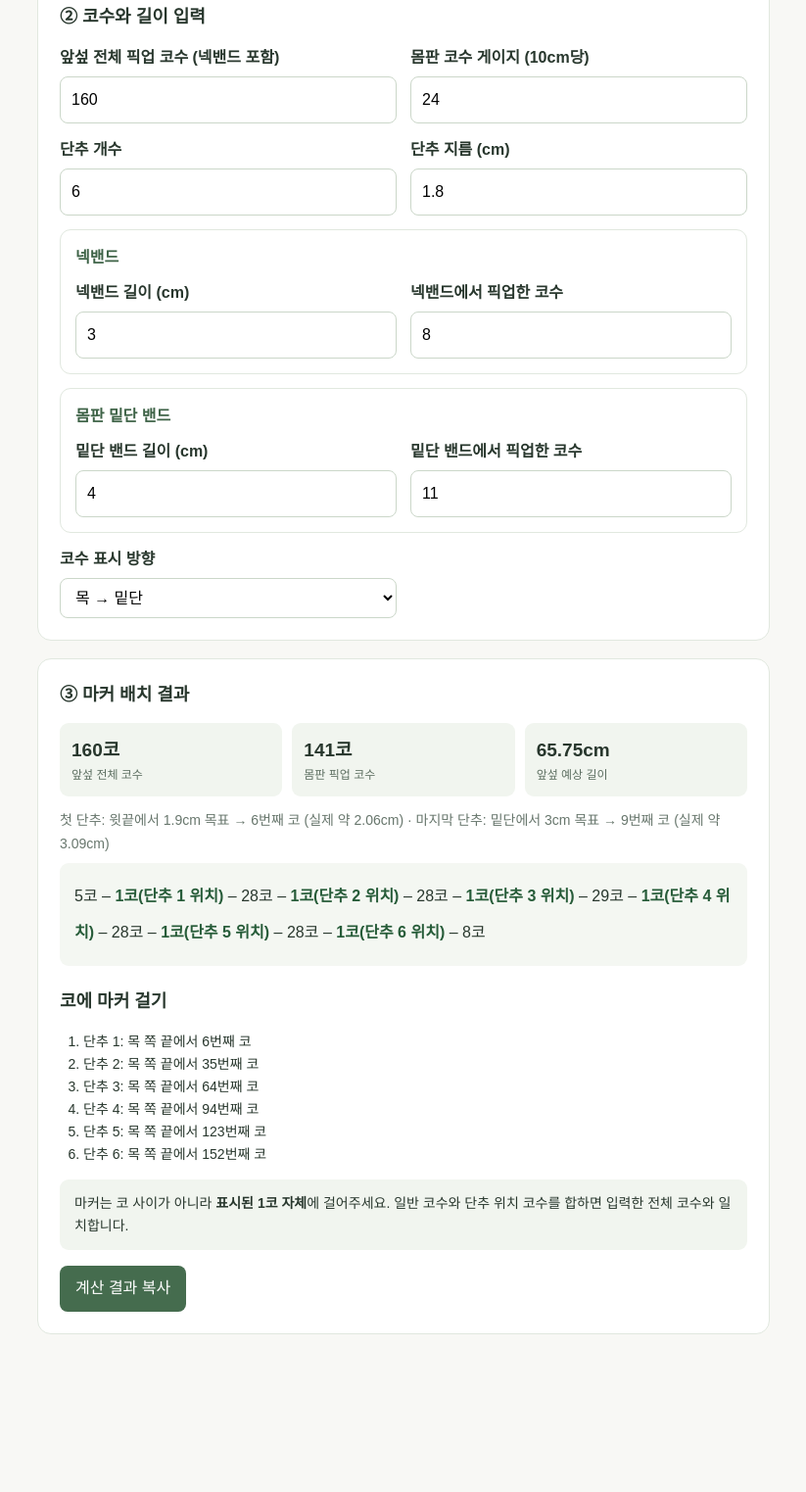
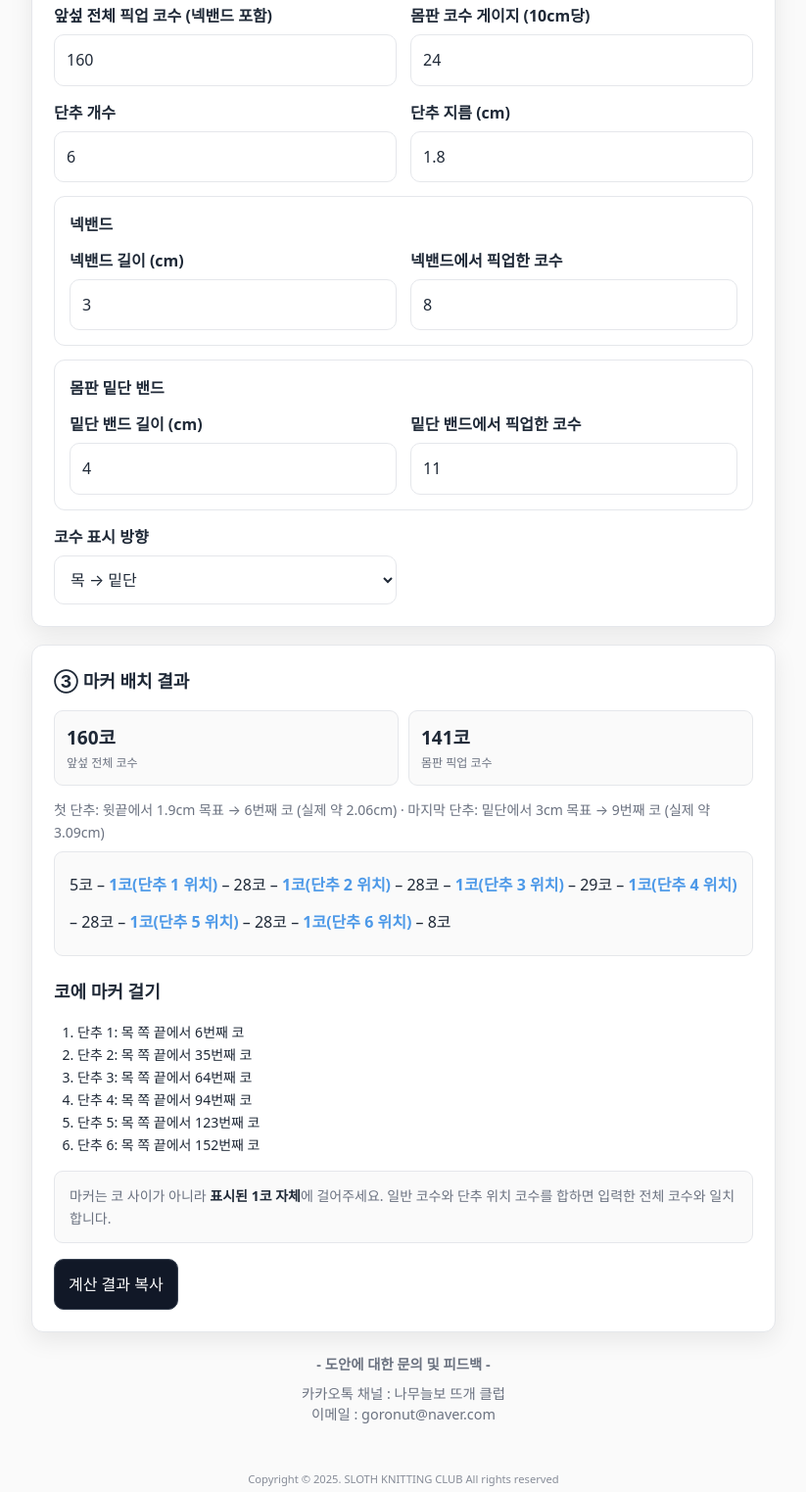
Before and after one commit to goronut/sloth.knitting.club, a plain HTML site: page buttonhole-calculator.html in a window 1280 px wide. Shown: the part 1120-2643 px from the top of the page at 98% size, without its empty margins (228-1051 px from the left). Before the commit the page ends 2547 px from the top, so only its background shows below. Drawn offline with Linux system fonts and the light colour scheme.

Commit message:
Update buttonhole-calculator.html

```diff
--- a/buttonhole-calculator.html
+++ b/buttonhole-calculator.html
@@ -6,53 +6,71 @@
 <meta name="viewport" content="width=device-width, initial-scale=1">
 <title>둥굴레 가디건 · 단추구멍 위치 계산기</title>
 <style>
-* { box-sizing: border-box; }
+*, *::before, *::after { box-sizing: border-box; }
+
+:root {
+  --bg: #fafafa;
+  --card: #ffffff;
+  --text: #1f2937;
+  --muted: #6b7280;
+  --cont: #4d99e8;
+  --line: #e5e7eb;
+  --brand: #111827;
+  --warn: #dc2626;
+  --focus: #2563eb;
+  --shadow: 0 8px 24px rgba(0,0,0,.08);
+}
+
+@media (prefers-color-scheme: dark) {
+  :root {
+    --bg: #0b0f14;
+    --card: #0f1520;
+    --text: #e5e7eb;
+    --muted: #9ca3af;
+    --line: #1f2937;
+    --shadow: 0 8px 24px rgba(0,0,0,.35);
+  }
+}
 
 body {
   margin: 0;
-  background: #f8f8f5;
-  color: #28372d;
-  font: 16px/1.65 Arial, "Noto Sans KR", sans-serif;
+  padding: 24px 16px;
+  background: var(--bg);
+  color: var(--text);
+  font: 16px/1.65 system-ui, -apple-system,
+    "Segoe UI", Roboto, "Noto Sans KR", Arial, sans-serif;
 }
 
-header {
-  text-align: center;
-  padding: 26px 16px;
-  background: #fff;
-  border-bottom: 1px solid #e3e9e0;
+header { text-align: center; margin-bottom: 12px; }
+
+header h1 {
+  margin: 0 0 4px;
+  font: 600 clamp(1.2rem, 2vw + 1rem, 1.7rem)
+    "Times New Roman", serif;
 }
 
-header h1 { margin: 0; font-size: 24px; }
-header p { margin: 4px 0 0; color: #708075; }
+header p { color: var(--muted); margin: 4px 0; }
 
-nav {
-  text-align: center;
-  padding: 12px;
-  background: #fff;
-  border-bottom: 1px solid #e3e9e0;
-}
+nav { text-align: center; margin-bottom: 20px; }
+nav a { color: var(--cont); text-decoration: none; }
+nav a:hover { text-decoration: underline; }
 
-nav a { color: #42674a; text-decoration: none; }
-
-main {
-  max-width: 780px;
-  margin: auto;
-  padding: 24px 16px 65px;
-}
+main { max-width: 760px; margin: auto; }
 
 h2 { font-size: 24px; margin: 0 0 4px; }
 h3 { font-size: 18px; margin: 0 0 14px; }
-h4 { margin: 0 0 10px; color: #3d6246; }
+h4 { margin: 0 0 10px; }
 p { margin: 8px 0; }
 
-.muted { color: #68776d; font-size: 14px; }
+.muted { color: var(--muted); font-size: 14px; }
 
 .panel {
+  background: var(--card);
+  border: 1px solid var(--line);
+  border-radius: 12px;
+  box-shadow: var(--shadow);
   padding: 22px;
   margin-top: 18px;
-  background: white;
-  border: 1px solid #e1e8df;
-  border-radius: 14px;
 }
 
 .inputs {
@@ -64,49 +82,55 @@ p { margin: 8px 0; }
 label {
   display: block;
   font-weight: 600;
-  margin-bottom: 5px;
+  margin-bottom: 6px;
 }
 
 input, select {
   width: 100%;
+  padding: 12px;
   font: inherit;
-  padding: 10px 11px;
-  background: white;
-  border: 1px solid #cbd7c9;
-  border-radius: 8px;
+  background: var(--card);
+  color: var(--text);
+  border: 1px solid var(--line);
+  border-radius: 10px;
 }
 
 input:focus, select:focus {
-  outline: 2px solid #a8c5ab;
+  outline: 2px solid var(--focus);
+  outline-offset: 1px;
 }
 
 .pair {
-  border: 1px solid #e1e8df;
+  border: 1px solid var(--line);
   border-radius: 11px;
   padding: 15px;
   margin-top: 14px;
 }
 
 .note {
-  background: #f1f5ef;
-  border-radius: 9px;
-  font-size: 14px;
   padding: 13px 15px;
   margin-top: 14px;
+  border: 1px solid var(--line);
+  border-radius: 9px;
+  background: var(--bg);
+  color: var(--muted);
+  font-size: 14px;
 }
 
+.note strong { color: var(--text); }
+
 .error {
-  color: #a63333;
+  color: var(--warn);
   font-weight: 700;
   margin-top: 14px;
 }
 
 .diagram {
-  display: block;
   width: 100%;
   max-height: 470px;
-  background: #fbfcfa;
-  border: 1px solid #e6ebe3;
+  display: block;
+  background: #fff;
+  border: 1px solid var(--line);
   border-radius: 11px;
 }
 
@@ -116,27 +140,28 @@ input:focus, select:focus {
   gap: 10px 16px;
   margin-top: 10px;
   font-size: 13px;
-  color: #58675b;
+  color: var(--muted);
 }
 
 .swatch {
   display: inline-block;
   width: 12px;
   height: 12px;
-  border-radius: 3px;
   margin-right: 5px;
   vertical-align: -1px;
+  border-radius: 3px;
 }
 
 .summary {
   display: grid;
-  grid-template-columns: repeat(3, 1fr);
+  grid-template-columns: repeat(2, minmax(0,1fr));
   gap: 10px;
   margin-bottom: 13px;
 }
 
 .stat {
-  background: #f1f5ef;
+  background: var(--bg);
+  border: 1px solid var(--line);
   padding: 12px;
   border-radius: 9px;
 }
@@ -149,46 +174,62 @@ input:focus, select:focus {
 .stat span {
   display: block;
   font-size: 12px;
-  color: #5c6e60;
+  color: var(--muted);
 }
 
 .sequence {
   line-height: 2.35;
   padding: 15px;
-  background: #f4f7f2;
+  background: var(--bg);
+  border: 1px solid var(--line);
   border-radius: 9px;
   overflow-wrap: anywhere;
 }
 
 .marker {
-  color: #275c39;
+  color: var(--cont);
   font-weight: 700;
 }
 
-.details {
-  padding-left: 24px;
-  font-size: 14px;
-}
+.details { padding-left: 24px; font-size: 14px; }
 
 button {
-  padding: 10px 16px;
+  padding: 12px 14px;
   margin-top: 8px;
-  background: #456c4e;
+  background: #111827;
   color: #fff;
-  border: 0;
-  border-radius: 8px;
+  border: 1px solid #374151;
+  border-radius: 10px;
   font: inherit;
   cursor: pointer;
 }
 
-button:hover { background: #315739; }
+button:hover { background: #374151; }
+
+.contact {
+  max-width: 760px;
+  margin: 22px auto 0;
+  font-size: .9rem;
+  color: var(--muted);
+  text-align: center;
+  line-height: 1.5;
+}
+
+.contact .spaced {
+  display: block;
+  margin-top: 8px;
+}
+
+.copyright {
+  font-size: .7rem;
+  opacity: .8;
+}
 
 [hidden] { display: none !important; }
 
 @media (max-width: 520px) {
   .panel { padding: 16px; }
   .inputs { grid-template-columns: 1fr; }
-  .summary { grid-template-columns: 1fr 1fr; }
 }
 </style>
 </head>
@@ -208,7 +249,8 @@ button:hover { background: #315739; }
 
 <h2>둥굴레 가디건 · 단추구멍 위치 계산기</h2>
 <p class="muted">
-  단추 위치에 해당하는 코를 미리 찾아 마커를 거는 계산기입니다.
+  단추 위치에 해당하는 코를 미리 찾아
+  마커를 거는 계산기입니다.
 </p>
 
 <section class="panel">
@@ -217,18 +259,18 @@ button:hover { background: #315739; }
   <svg class="diagram"
        viewBox="0 0 570 470"
        role="img"
-       aria-label="넥밴드와 밑단 밴드, 단추 배치 모식도"
+       aria-label="단추 배치 모식도"
        xmlns="http://www.w3.org/2000/svg">
 
     <text x="120" y="30"
           text-anchor="middle"
           font-size="16"
-          fill="#34473b">목</text>
+          fill="#1f2937">목</text>
 
     <rect x="82" y="45"
           width="76" height="380" rx="7"
-          fill="#f2f5f0"
-          stroke="#9bae9d"
+          fill="#f3f4f6"
+          stroke="#9ca3af"
           stroke-width="2"/>
 
     <g id="diagramLayer"></g>
@@ -236,24 +278,25 @@ button:hover { background: #315739; }
     <text x="120" y="453"
           text-anchor="middle"
           font-size="16"
-          fill="#34473b">밑단</text>
+          fill="#1f2937">밑단</text>
   </svg>
 
   <div class="legend">
     <span>
-      <i class="swatch" style="background:#dbe8dd"></i>
+      <i class="swatch" style="background:#dbeafe"></i>
       넥밴드
     </span>
     <span>
-      <i class="swatch" style="background:#f2f5f0;border:1px solid #b7c6b6"></i>
+      <i class="swatch" style="background:#f3f4f6"></i>
       몸판
     </span>
     <span>
-      <i class="swatch" style="background:#e8e3d5"></i>
+      <i class="swatch" style="background:#e5e7eb"></i>
       밑단 밴드
     </span>
     <span>
-      <i class="swatch" style="background:#427753;border-radius:50%"></i>
+      <i class="swatch"
+         style="background:#4d99e8;border-radius:50%"></i>
       단추 위치
     </span>
   </div>
@@ -386,18 +429,14 @@ button:hover { background: #315739; }
       <strong id="bodySummary">—</strong>
       <span>몸판 픽업 코수</span>
     </div>
-
-    <div class="stat">
-      <strong id="lengthSummary">—</strong>
-      <span>앞섶 예상 길이</span>
-    </div>
   </div>
 
   <p id="placementSummary" class="muted"></p>
-
   <div id="sequence" class="sequence"></div>
 
-  <h3 style="margin-top:22px">코에 마커 걸기</h3>
+  <h3 style="margin-top:22px">
+    코에 마커 걸기
+  </h3>
 
   <ol id="markerList" class="details"></ol>
 
@@ -415,6 +454,21 @@ button:hover { background: #315739; }
 
 </main>
 
+<footer class="contact">
+  <b>- 도안에 대한 문의 및 피드백 -</b>
+
+  <span class="spaced">
+    카카오톡 채널 : 나무늘보 뜨개 클럽<br>
+    이메일 : goronut@naver.com
+  </span>
+
+  <br><br>
+
+  <span class="copyright">
+    Copyright © 2025. SLOTH KNITTING CLUB All rights reserved
+  </span>
+</footer>
+
 <script>
 const $ = id => document.getElementById(id);
 
@@ -424,8 +478,7 @@ const fmt = n =>
 let copyText = '';
 
 
-// 목표 길이에 가장 가까운 코 중심을 찾습니다.
-// 넥밴드, 몸판, 밑단 밴드의 길이와 코수를 각각 적용합니다.
+// 목표 길이에 가장 가까운 코 중심 찾기
 function nearestTopStitch(target, sections) {
 
   let startCm = 0;
@@ -468,16 +521,10 @@ function nearestTopStitch(target, sections) {
 }
 
 
-// 첫 단추와 마지막 단추의 위치를 계산합니다.
+// 첫 단추, 마지막 단추, 중간 단추 계산
 function computePositions(
-  total,
-  gauge,
-  buttons,
-  diameter,
-  neckLength,
-  neckCount,
-  hemLength,
-  hemCount
+  total, gauge, buttons, diameter,
+  neckLength, neckCount, hemLength, hemCount
 ) {
 
   const bodyCount = total - neckCount - hemCount;
@@ -487,8 +534,7 @@ function computePositions(
   const fullLength =
     neckLength + bodyLength + hemLength;
 
-  // 첫 단추의 목표 위치
-  // 위쪽 끝에서 단추 반지름 + 1cm
+  // 첫 단추의 위쪽 여백
   const targetFirstCm = diameter / 2 + 1;
 
   if (targetFirstCm >= fullLength - 3) {
@@ -500,26 +546,15 @@ function computePositions(
   const firstInfo = nearestTopStitch(
     targetFirstCm,
     [
-      {
-        length: neckLength,
-        count: neckCount
-      },
-      {
-        length: bodyLength,
-        count: bodyCount
-      },
-      {
-        length: hemLength,
-        count: hemCount
-      }
+      { length: neckLength, count: neckCount },
+      { length: bodyLength, count: bodyCount },
+      { length: hemLength, count: hemCount }
     ]
   );
 
   const first = firstInfo.stitch;
 
-
-  // 마지막 단추의 위치
-  // 밑단 끝에서 3cm에 가장 가까운 코
+  // 마지막 단추: 밑단에서 3cm
   const fromBottom = Math.max(
     1,
     Math.min(
@@ -536,7 +571,6 @@ function computePositions(
     (fromBottom - 0.5) *
     hemLength / hemCount;
 
-
   if (
     last <= first ||
     last - first + 1 < buttons
@@ -546,8 +580,6 @@ function computePositions(
     );
   }
 
-
-  // 첫 단추와 마지막 단추 사이의 코수를 균등 분배
   const positions = Array.from(
     { length: buttons },
     (_, i) =>
@@ -557,18 +589,14 @@ function computePositions(
       )
   );
 
-
   if (new Set(positions).size !== buttons) {
     throw new Error(
-      '같은 코에 두 단추가 겹칩니다. ' +
-      '코수나 단추 개수를 조정해주세요.'
+      '같은 코에 두 단추가 겹칩니다.'
     );
   }
 
   return {
     bodyCount,
-    bodyLength,
-    fullLength,
     targetFirstCm,
     firstInfo,
     fromBottom,
@@ -578,7 +606,7 @@ function computePositions(
 }
 
 
-// 단추 배치도를 그립니다.
+// 단추 배치도
 function drawDiagram(total, neck, hem, positions) {
 
   const layer = $('diagramLayer');
@@ -591,7 +619,8 @@ function drawDiagram(total, neck, hem, positions) {
     const e = document.createElementNS(ns, tag);
 
     Object.entries(attrs).forEach(
-      ([k, v]) => e.setAttribute(k, String(v))
+      ([key, value]) =>
+        e.setAttribute(key, String(value))
     );
 
     if (text !== undefined) {
@@ -601,14 +630,12 @@ function drawDiagram(total, neck, hem, positions) {
     layer.appendChild(e);
   }
 
-
   const y1 = 45;
   const y2 = 110;
   const y3 = 360;
   const y4 = 425;
 
   const body = total - neck - hem;
-
 
   function yOf(stitch) {
 
@@ -628,72 +655,57 @@ function drawDiagram(total, neck, hem, positions) {
       body * (y3 - y2);
   }
 
-
-  // 넥밴드 영역
+  // 넥밴드
   add('rect', {
-    x: 82,
-    y: y1,
+    x: 82, y: y1,
     width: 76,
     height: y2 - y1,
-    fill: '#dbe8dd'
+    fill: '#dbeafe'
   });
 
-
-  // 밑단 밴드 영역
+  // 밑단 밴드
   add('rect', {
-    x: 82,
-    y: y3,
+    x: 82, y: y3,
     width: 76,
     height: y4 - y3,
-    fill: '#e8e3d5'
+    fill: '#e5e7eb'
   });
 
-
   add('line', {
-    x1: 82,
-    y1: y2,
-    x2: 158,
-    y2: y2,
-    stroke: '#89a58f',
+    x1: 82, y1: y2,
+    x2: 158, y2,
+    stroke: '#93c5fd',
     'stroke-width': 1.5
   });
 
   add('line', {
-    x1: 82,
-    y1: y3,
-    x2: 158,
-    y2: y3,
-    stroke: '#b9ae93',
+    x1: 82, y1: y3,
+    x2: 158, y2: y3,
+    stroke: '#9ca3af',
     'stroke-width': 1.5
   });
 
+  add('text', {
+    x: 184, y: 111,
+    'font-size': 13,
+    fill: '#1f2937'
+  }, `넥밴드 ${neck}코`);
 
   add('text', {
-    x: 184,
-    y: 111,
+    x: 184, y: 406,
     'font-size': 13,
-    fill: '#42674a'
-  }, `넥밴드 ${neck}코`);
-
-
-  add('text', {
-    x: 184,
-    y: 406,
-    'font-size': 13,
-    fill: '#7b684b'
+    fill: '#6b7280'
   }, `밑단 밴드 ${hem}코`);
 
-
-  // 단추 위치 표시
   positions.forEach((stitch, i) => {
 
     const cy = yOf(stitch);
 
     add('circle', {
       cx: 120,
-      cy: cy,
+      cy,
       r: 10,
-      fill: '#427753',
+      fill: '#4d99e8',
       stroke: '#fff',
       'stroke-width': 2
     });
@@ -708,31 +720,29 @@ function drawDiagram(total, neck, hem, positions) {
     }, String(i + 1));
   });
 
-
   add('text', {
     x: 184,
     y: yOf(positions[0]) - 14,
     'font-size': 14,
     'font-weight': 700,
-    fill: '#315b3c'
+    fill: '#2563eb'
   }, `첫 단추 · 목에서 ${positions[0]}번째 코`);
 
-
-  const lastStitch = positions[positions.length - 1];
+  const last = positions[positions.length - 1];
 
   add('text', {
     x: 184,
-    y: yOf(lastStitch) - 11,
+    y: yOf(last) - 11,
     'font-size': 14,
     'font-weight': 700,
-    fill: '#315b3c'
+    fill: '#2563eb'
   }, `마지막 단추 · 밑단에서 ${
-    total - lastStitch + 1
+    total - last + 1
   }번째 코`);
 }
 
 
-// 계산기 실행
+// 계산 실행
 function calculate() {
 
   const ids = [
@@ -751,24 +761,14 @@ function calculate() {
   );
 
   const [
-    total,
-    gauge,
-    buttons,
-    diameter,
-    neckLength,
-    neckCount,
-    hemLength,
-    hemCount
+    total, gauge, buttons, diameter,
+    neckLength, neckCount, hemLength, hemCount
   ] = ids.map(id => Number($(id).value));
 
   let error = '';
 
-
-  // 입력값 확인
   if (empty) {
-
-    error = '모든 입력값을 채워주세요.';
-
+    error = '모든 값을 입력해주세요.';
   } else if (
     ![total, buttons, neckCount, hemCount]
       .every(Number.isInteger) ||
@@ -777,10 +777,8 @@ function calculate() {
     neckCount < 1 ||
     hemCount < 1
   ) {
-
     error =
-      '코수와 단추 개수는 올바른 정수로 입력해주세요.';
-
+      '코수와 단추 개수는 정수로 입력해주세요.';
   } else if (
     ![gauge, diameter, neckLength, hemLength]
       .every(Number.isFinite) ||
@@ -789,43 +787,31 @@ function calculate() {
     neckLength <= 0 ||
     hemLength < 3
   ) {
-
     error =
-      '게이지·단추 지름·넥밴드 길이는 ' +
-      '0보다 커야 하고, 밑단 밴드 길이는 ' +
-      '3cm 이상이어야 합니다.';
-
+      '게이지, 단추 지름, 밴드 길이를 확인해주세요. ' +
+      '밑단 밴드 길이는 3cm 이상이어야 합니다.';
   } else if (neckCount + hemCount >= total) {
-
     error =
-      '넥밴드와 밑단 밴드의 픽업 코수 합이 ' +
+      '넥밴드와 밑단 밴드의 코수 합이 ' +
       '전체 코수보다 작아야 합니다.';
   }
-
 
   let result;
 
   if (!error) {
     try {
       result = computePositions(
-        total,
-        gauge,
-        buttons,
-        diameter,
-        neckLength,
-        neckCount,
-        hemLength,
-        hemCount
+        total, gauge, buttons, diameter,
+        neckLength, neckCount,
+        hemLength, hemCount
       );
     } catch (e) {
       error = e.message;
     }
   }
 
-
   $('error').hidden = !error;
   $('error').textContent = error;
-
   $('result').hidden = !!error;
 
   if (error) {
@@ -833,10 +819,8 @@ function calculate() {
     return;
   }
 
-
   const {
     bodyCount,
-    fullLength,
     targetFirstCm,
     firstInfo,
     fromBottom,
@@ -844,22 +828,12 @@ function calculate() {
     positions
   } = result;
 
-
   drawDiagram(
-    total,
-    neckCount,
-    hemCount,
-    positions
+    total, neckCount, hemCount, positions
   );
 
-
   $('totalSummary').textContent = total + '코';
-
   $('bodySummary').textContent = bodyCount + '코';
-
-  $('lengthSummary').textContent =
-    fmt(fullLength) + 'cm';
-
 
   $('placementSummary').textContent =
     `첫 단추: 윗끝에서 ${fmt(targetFirstCm)}cm 목표 → ` +
@@ -869,27 +843,18 @@ function calculate() {
     `${fromBottom}번째 코 ` +
     `(실제 약 ${fmt(actualBottomCm)}cm)`;
 
-
-  // 코수 표시 방향
   const direction = $('direction').value;
-
 
   const oriented = positions.map(
     (stitch, i) => ({
       number: i + 1,
-
       stitch: direction === 'top'
         ? stitch
         : total + 1 - stitch
     })
-  ).sort(
-    (a, b) => a.stitch - b.stitch
-  );
+  ).sort((a, b) => a.stitch - b.stitch);
 
-
-  // 코수 - 단추 위치 - 코수 형태로 분배
   const parts = [];
-
   let prev = 0;
 
   for (const item of oriented) {
@@ -918,8 +883,6 @@ function calculate() {
     });
   }
 
-
-  // 화면에 계산 결과 표시
   const sequence = $('sequence');
   sequence.replaceChildren();
 
@@ -932,9 +895,7 @@ function calculate() {
     }
 
     const e = document.createElement(
-      part.kind === 'button'
-        ? 'strong'
-        : 'span'
+      part.kind === 'button' ? 'strong' : 'span'
     );
 
     if (part.kind === 'button') {
@@ -945,12 +906,8 @@ function calculate() {
     sequence.appendChild(e);
   });
 
-
-  // 마커 위치를 순서대로 안내
   const from =
-    direction === 'top'
-      ? '목'
-      : '밑단';
+    direction === 'top' ? '목' : '밑단';
 
   const list = $('markerList');
   list.replaceChildren();
@@ -966,76 +923,53 @@ function calculate() {
     list.appendChild(li);
   });
 
-
-  // 복사할 결과
   copyText = [
     '둥굴레 가디건 · 단추구멍 위치 계산기',
-
-    `전체 ${total}코 · ` +
-    `넥밴드 ${neckCount}코 · ` +
-    `몸판 ${bodyCount}코 · ` +
-    `밑단 ${hemCount}코`,
-
+    `전체 ${total}코 · 넥밴드 ${neckCount}코 · ` +
+    `몸판 ${bodyCount}코 · 밑단 ${hemCount}코`,
     $('placementSummary').textContent,
-
     `표시 방향: ${
-      direction === 'top'
-        ? '목 → 밑단'
-        : '밑단 → 목'
+      direction === 'top' ? '목 → 밑단' : '밑단 → 목'
     }`,
-
     parts.map(p => p.text).join(' – '),
-
-    ...oriented.map(
-      item =>
-        `단추 ${item.number}: ${from} 쪽 끝에서 ` +
-        `${item.stitch}번째 코`
+    ...oriented.map(item =>
+      `단추 ${item.number}: ${from} 쪽 끝에서 ` +
+      `${item.stitch}번째 코`
     )
   ].join('\n');
 }
 
 
-// 값을 바꾸면 자동으로 다시 계산
+// 입력값이 바뀌면 자동 재계산
 document.querySelectorAll(
   'input, select'
 ).forEach(input => {
 
   input.addEventListener(
-    'input',
-    calculate
+    'input', calculate
   );
 
   input.addEventListener(
-    'change',
-    calculate
+    'change', calculate
   );
 });
 
 
 // 결과 복사 버튼
-$('copy').addEventListener(
-  'click',
-  async () => {
+$('copy').addEventListener('click', async () => {
 
-    try {
-      await navigator.clipboard.writeText(copyText);
+  try {
+    await navigator.clipboard.writeText(copyText);
 
-      $('copy').textContent =
-        '복사했어요 ✓';
+    $('copy').textContent = '복사했어요 ✓';
 
-    } catch {
+  } catch {
+    $('copy').textContent =
+      '복사할 수 없습니다. 결과를 직접 선택해 복사해주세요.';
+  }
+});
 
-      $('copy').textContent =
-        '복사할 수 없습니다. ' +
-        '결과를 직접 선택해 복사해주세요.';
-    }
-  }
-);
-
-
-// 페이지를 열면 바로 계산
 calculate();
-
 </script>
 </body>
 </html>
```
